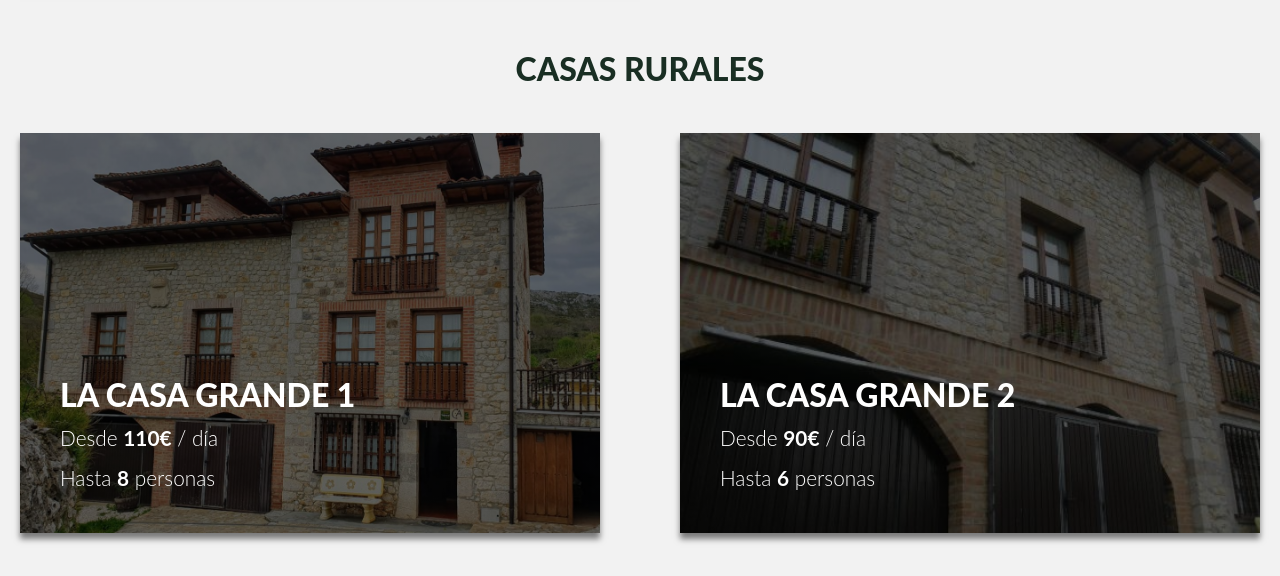
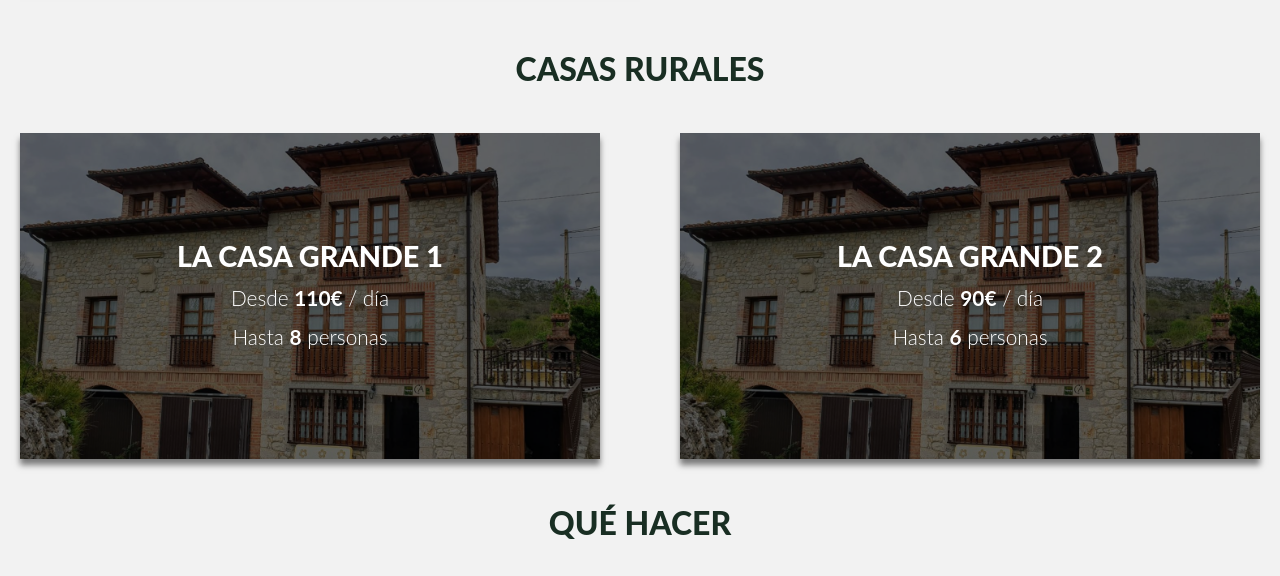
Before and after one commit to Alberto-Guerra/La-Casa-Grande-De-Cabrales, a Next.js app in the folder la-casa-grande/: page / in a window 1280 px wide. Shown: the part 1280-1856 px from the top of the page. Built offline with nearby package versions, Linux system fonts and the light colour scheme.

Commit message:
tamaños y hovers mejorados

```diff
--- a/la-casa-grande/components/ActivityCard.tsx
+++ b/la-casa-grande/components/ActivityCard.tsx
@@ -31,6 +31,8 @@ export default function ActivityCard({
       alignItems={"center"}
       bgColor={"#F8F8F8"}
       boxShadow={" 0px 6px 6px 0px rgba(0, 0, 0, 0.5)"}
+      transition={"transform .2s"}
+      _hover={{transform:"scale(1.05)"}}
     >
       <Heading
         paddingTop={"2"}
--- a/la-casa-grande/components/Card.tsx
+++ b/la-casa-grande/components/Card.tsx
@@ -1,6 +1,15 @@
-import { Flex, Box, Text, Image, Heading, Highlight } from "@chakra-ui/react";
+import {
+  Flex,
+  Box,
+  Text,
+  Image,
+  Heading,
+  Highlight,
+  AspectRatio,
+} from "@chakra-ui/react";
 import { start } from "repl";
 import internal from "stream";
+import { transform } from "typescript";
 
 interface HouseInfo {
   name: string;
@@ -16,13 +25,17 @@ interface HouseInfo {
 
 export default function Card({ name, price, people, image, link }: HouseInfo) {
   return (
-    <Flex
+    <AspectRatio
+      ratio={16 / 9}
+      height={"auto"}
+      width={{ base: "100%", lg: "80%" }}
       as={"a"}
       href={link}
+      transition={"transform .2s"}
+      _hover={{transform:"scale(1.05)"}}
+    >
+      <Flex
         direction={"column"}
-      minHeight={"400px"}
-      width={{ base: "100%", md: "80%" }}
-      minWidth={"40%"}
         bgImage={
           "linear-gradient(rgba(0, 0, 0, 0.6), rgba(0, 0, 0, 0.6)),url('" +
           image +
@@ -30,18 +43,37 @@ export default function Card({ name, price, people, image, link }: HouseInfo) {
         }
         backgroundSize={"cover"}
         color={"white"}
-      justifyContent={"end"}
+
         alignItems={"start"}
         padding={"10"}
         gap={"2"}
         boxShadow={" 0px 6px 6px 0px rgba(0, 0, 0, 0.5)"}
       >
-      <Heading fontFamily={"Lato"} fontWeight={"extrabold"}
-            fontSize={"2em"}> {name} </Heading>
-      <Text fontFamily={"Lato"} fontWeight={"light"}
-            fontSize={"1.3em"}> Desde <Text as={"span"} fontWeight={"bold"} >{price}€</Text> / día </Text>
-      <Text fontFamily={"Lato"}fontWeight={"light"}
-            fontSize={"1.3em"} > Hasta <Text as={"span"} fontWeight={"bold"} >{people}</Text> personas</Text>
+        <Heading
+          fontFamily={"Lato"}
+          fontWeight={"extrabold"}
+          fontSize={"1.8rem"}
+        >
+          {" "}
+          {name}{" "}
+        </Heading>
+        <Text fontFamily={"Lato"} fontWeight={"light"} fontSize={"1.3rem"}>
+          {" "}
+          Desde{" "}
+          <Text as={"span"} fontWeight={"bold"}>
+            {price}€
+          </Text>{" "}
+          / día{" "}
+        </Text>
+        <Text fontFamily={"Lato"} fontWeight={"light"} fontSize={"1.3rem"}>
+          {" "}
+          Hasta{" "}
+          <Text as={"span"} fontWeight={"bold"}>
+            {people}
+          </Text>{" "}
+          personas
+        </Text>
       </Flex>
+    </AspectRatio>
   );
 }
--- a/la-casa-grande/components/InfoCasa.tsx
+++ b/la-casa-grande/components/InfoCasa.tsx
@@ -85,6 +85,7 @@ export default function InfoCasa({
             color={"white"}
             height={50}
             fontSize={"xl"}
+            _hover={{bgColor: "#192E23"}}
 
           >
             Disponibilidad
--- a/la-casa-grande/components/Nav.tsx
+++ b/la-casa-grande/components/Nav.tsx
@@ -257,6 +257,10 @@ interface NavItem {
 
 const NAV_ITEMS: Array<NavItem> = [
   {
+    label: "Casas",
+    href: "/#casas",
+  },
+  {
     label: "Entorno",
     href: "/entorno",
   },
@@ -264,8 +268,5 @@ const NAV_ITEMS: Array<NavItem> = [
     label: "Actividades",
     href: "/actividades",
   },
-  {
-    label: "Reservar",
-    href: "#",
-  },
+
 ];
--- a/la-casa-grande/pages/index.tsx
+++ b/la-casa-grande/pages/index.tsx
@@ -44,9 +44,9 @@ export default function Home() {
             padding={"5"}
             paddingTop={"10"}
             gap={"20"}
-            alignItems={{ base: "center", xl: "start" }}
+            alignItems={{ base: "center", lg: "start" }}
             justifyContent={"space-evenly"}
-            direction={{ base: "column", xl: "row" }}
+            direction={{ base: "column", lg: "row" }}
           >
             <Card
               name={"LA CASA GRANDE 1"}
@@ -63,7 +63,7 @@ export default function Home() {
               people={6}
               link={""}
               image={
-                casa2.src
+                casa1.src
               }
             />
           </Flex>
@@ -80,9 +80,9 @@ export default function Home() {
             padding={"5"}
             paddingTop={"10"}
             gap={"20"}
-            alignItems={{ base: "center", xl: "start" }}
+            alignItems={{ base: "center", lg: "start" }}
             justifyContent={"space-evenly"}
-            direction={{ base: "column", xl: "row" }}
+            direction={{ base: "column", lg: "row" }}
           >
             <ActivityCard
               name={"ENTORNO"}
@@ -107,7 +107,7 @@ export default function Home() {
           </Flex>
         </Box>
         </Flex>
-        <Footer />
+        <Footer/>
 
       </Flex>
     </>
```
Also changed, not shown: la-casa-grande/components/Carousel.tsx (+5 -3 lines). Lines whose indentation alone changed are shown as unchanged.
